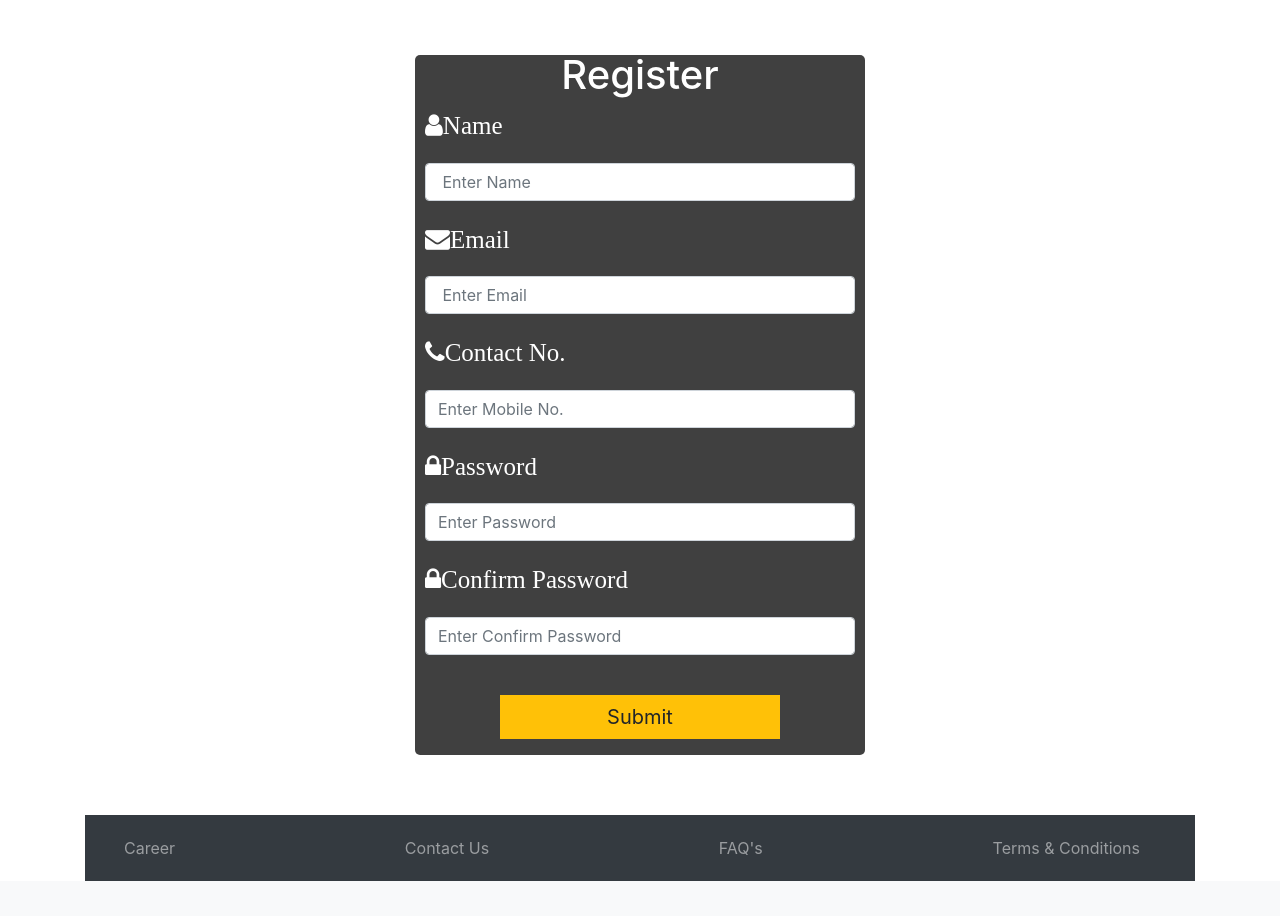
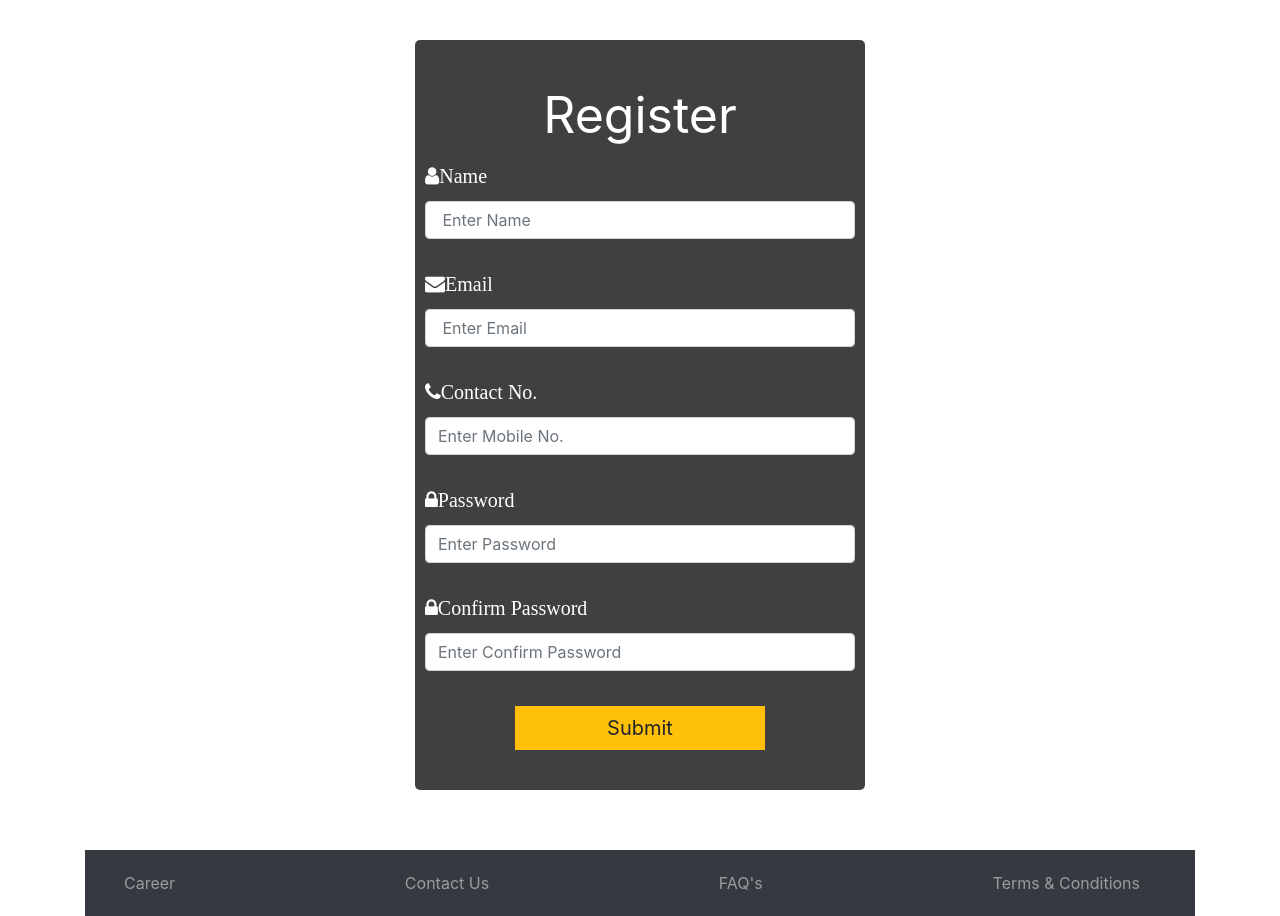
Before and after one commit to indirapimpalkhare/chromatus_php_team1, a PHP site: page /register.php in a window 1280 px wide. Shown: the part 125-1041 px from the top of the page. Before the commit the page ends 1006 px from the top, so only its background shows below. Run offline with PHP 8.4, Linux system fonts and the light colour scheme.

Commit message:
update css

```diff
--- a/assets/css/style.css
+++ b/assets/css/style.css
@@ -18,28 +18,30 @@
 .navbar {
 	min-height:32px !important
 }
-.h1{
-	font-size: 55px;
+.heading{
+	font-size: 50px;
 	color:white;
-	margin-top:50px;
-	margin-bottom: 60px;
+	margin-top:8px;
+	margin-bottom: 8px;
+	text-align:center;
 
 
 }
 
-.label{
-	font-size: 25px;
+.label1{
+	font-size: 20px;
+	color:white;
 }
 
-.input-group{
+.input-group_user{
 	margin-top: 10px;
-	margin-bottom: 20px;
+	margin-bottom: 30px;
 }
 .user-card1 {
-			height: 500px;
+			height: 530px;
 			width: 450px;
-			margin-top: 70px;
-			margin-bottom: 70px;
+			margin-top: 40px;
+			margin-bottom: 80px;
 			background:  #404040;
 			position: relative;
 			display: flex;
@@ -51,9 +53,9 @@
 		}
 
 .user-card2 {
-			height: 700px;
+			height: 750px;
 			width: 450px;
-			margin-top: 40px;
+			margin-top: 25px;
 			margin-bottom: 60px;
 			background:  #404040;
 			position: relative;
@@ -66,17 +68,18 @@
 		}
 
 	.small{
-		font-size:15px;
+		font-size: 15px;
 	}
 	.p{
 		font-size:15px;
 		color:white;
+
 	}
 	.btn-warning{
 		border-radius:0px;
-		width:280px;
+		width:250px;
 		font-size:20px;
-		margin-top:20px;
-		margin-bottom: 20px;
+		margin-top:5px;
+		margin-bottom: 10px;
 
 	}
--- a/register.php
+++ b/register.php
@@ -12,33 +12,33 @@
 					<div class="user-card2">
 					<div class="row">
 					<div class="col-md-12">
-						<h1 class="text-center text-white">Register</h1>
-						<label class="label control-label text-white"><i class="fa fa-user" aria-hidden="true">Name</i></label>
-						<div class="input-group">
+						<div class="heading">Register</div>
+						<div class="label1"><i class="fa fa-user" aria-hidden="true">Name</i></div>
+						<div class="input-group_user">
 							<input type="text" class="form-control" name="name" placeholder=" Enter Name">
 						</div>
 
-						<label class="label control-label text-white"><i class="fa fa-envelope" aria-hidden="true">Email</i></label>
-						<div class="input-group">
+						<div class="label1"><i class="fa fa-envelope" aria-hidden="true">Email</i></div>
+						<div class="input-group_user">
 							<input type="text" class="form-control" name="mail" placeholder=" Enter Email">
 						</div>
 
-						<label class="label control-label text-white"><i class="fa fa-phone" aria-hidden="true">Contact No.</i></label>
-						<div class="input-group">
+						<div class="label1"><i class="fa fa-phone" aria-hidden="true">Contact No.</i></div>
+						<div class="input-group_user">
 							<input type="number" class="form-control" name="cno" placeholder="Enter Mobile No.">
 						</div>
 
 
-						<label class="label control-label text-white"><i class="fa fa-lock" aria-hidden="true">Password</i></label>
-						<div class="input-group">
+						<div class="label1"><i class="fa fa-lock" aria-hidden="true">Password</i></div>
+						<div class="input-group_user">
 							<input type="Password" class="form-control" name="password" placeholder="Enter Password">
 						</div>
 
 
 
 
-						<label class="label control-label text-white"><i class="fa fa-lock" aria-hidden="true">Confirm Password</i></label>
-						<div class="input-group">
+						<div class="label1"><i class="fa fa-lock" aria-hidden="true">Confirm Password</i></div>
+						<div class="input-group_user">
 							<input type="password" class="form-control" name="cpassword" placeholder="Enter Confirm Password">
 						</div>
 
```
Also changed, not shown: login.php (+6 -6 lines).
